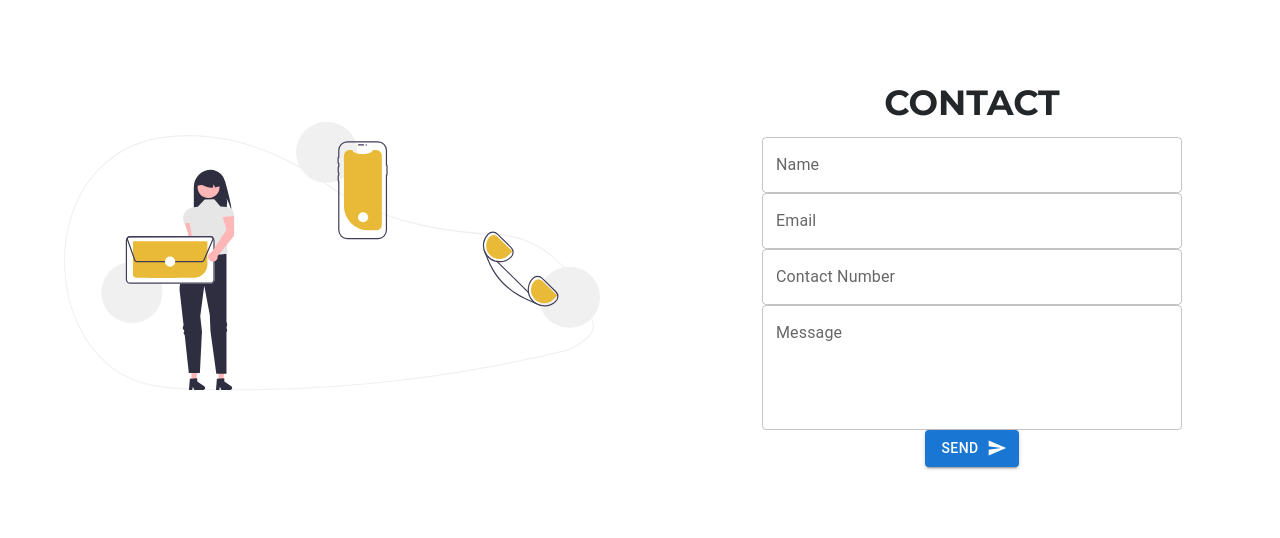
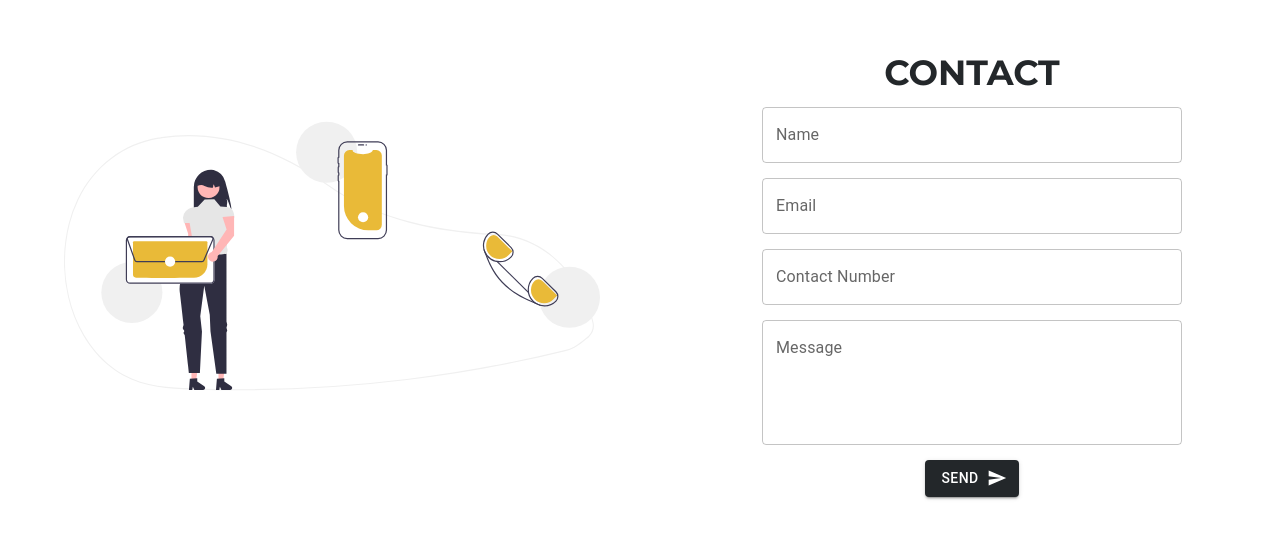
Before and after one commit to mansi-dev/portfolio, a Next.js app: page /contact in a window 1280 px wide. Shown: the part 144-682 px from the top of the page. Built offline with nearby package versions, Linux system fonts and the light colour scheme.

Commit message:
contact css fix

```diff
--- a/styles/Contact.module.css
+++ b/styles/Contact.module.css
@@ -27,12 +27,12 @@
 }
 
 .txtfield{
-    margin-bottom: 15px;
+    margin-bottom: 15px !important;
     width: 420px;
 }
 .companyName{
     font-size: 35px;
-    font-family: 'Montserrat', sans-serif;
+    font-family: 'Montserrat', sans-serif !important;
     margin-bottom: 0;
     color: #23272A;
     line-height: 1.5;
@@ -41,9 +41,9 @@
     text-transform: uppercase;
 }
 .sendBtn{
-    background-color: #23272A;
+    background-color: #23272A !important;
 }
 
 .sendBtn:hover{
-    background-color: #3C4348;
+    background-color: #3C4348 !important;
 }
```
